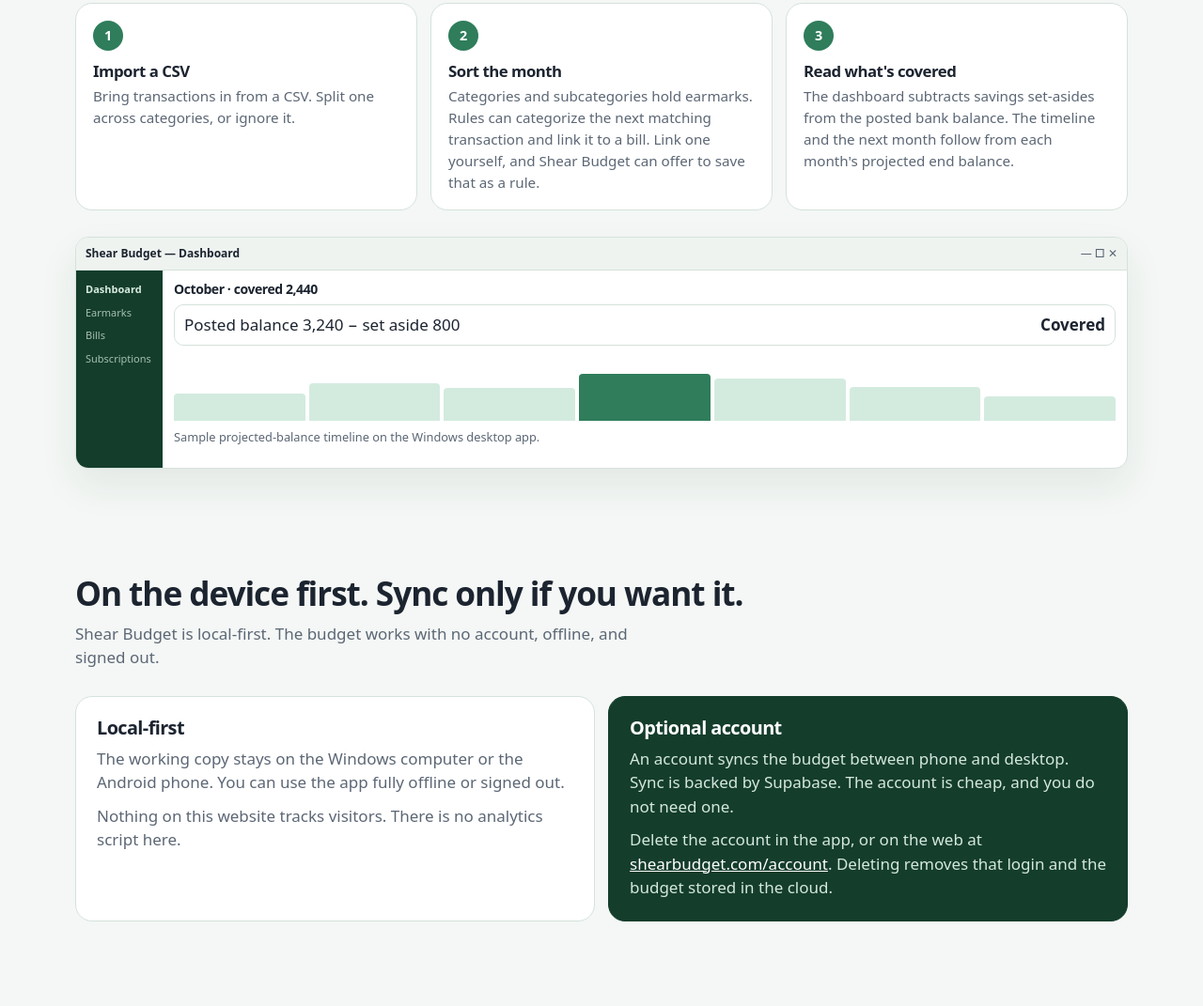
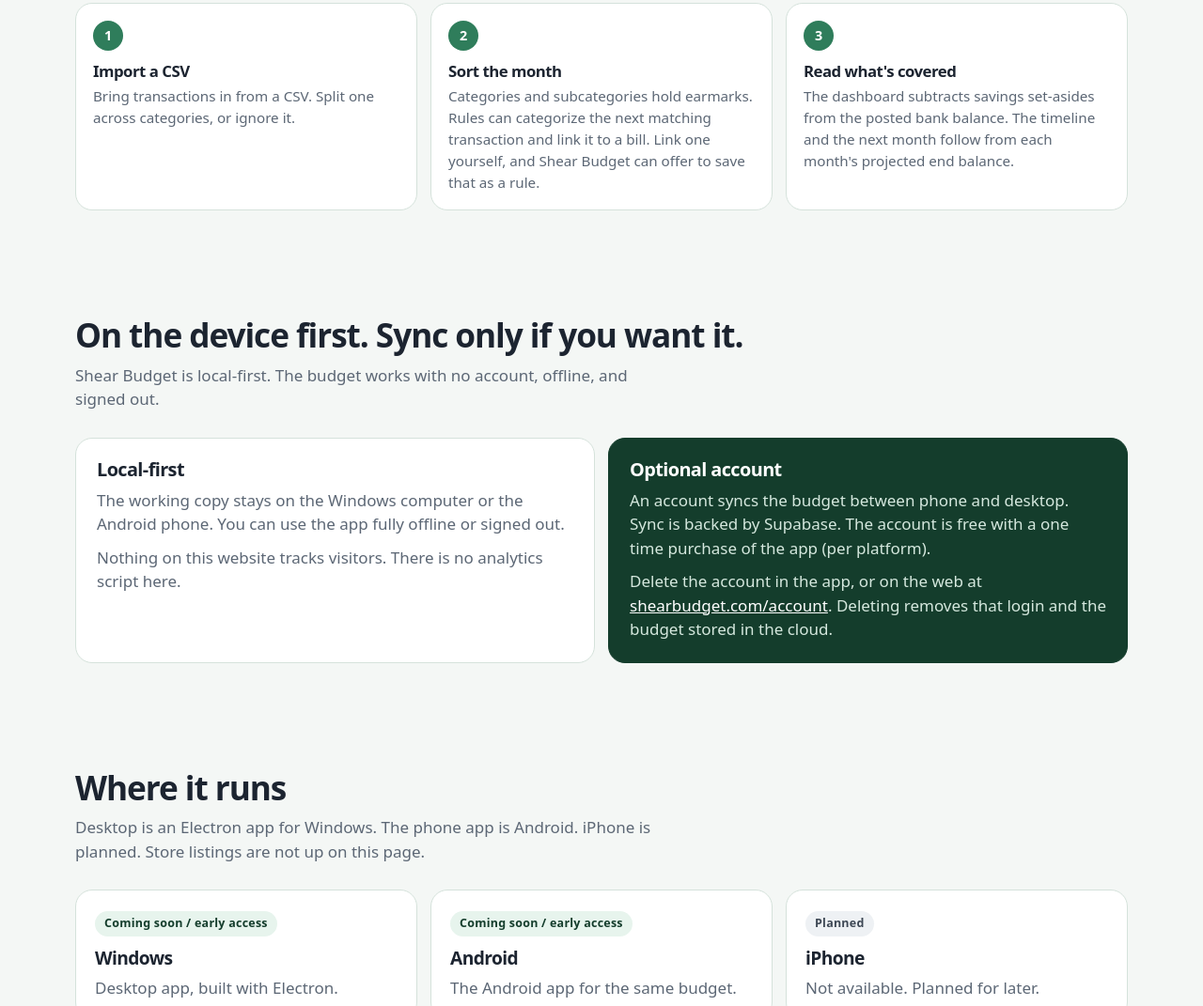
Before and after one commit to Eagle-Butte-Software/shearbudget-web, a website: page site/index.html in a window 1280 px wide. Shown: the part 2580-3651 px from the top of the page at 94% size. Drawn offline with Linux system fonts and the light colour scheme.

Commit message:
removed bad dashboard

```diff
--- a/site/index.html
+++ b/site/index.html
@@ -228,30 +228,7 @@
             <p>The dashboard subtracts savings set-asides from the posted bank balance. The timeline and the next month follow from each month's projected end balance.</p>
           </article>
         </div>
-        <div class="showcase">
-          <div class="window" aria-hidden="true">
-            <div class="window-bar">
-              <span>Shear Budget — Dashboard</span>
-              <span class="window-controls">— □ ✕</span>
-            </div>
-            <div class="window-body">
-              <div class="window-side">
-                <span class="on">Dashboard</span>
-                <span>Earmarks</span>
-                <span>Bills</span>
-                <span>Subscriptions</span>
-              </div>
-              <div class="window-main">
-                <h3>October · covered 2,440</h3>
-                <div class="stat"><span>Posted balance 3,240 − set aside 800</span><strong>Covered</strong></div>
-                <div class="bars" aria-hidden="true">
-                  <i></i><i></i><i></i><i class="on"></i><i></i><i></i><i></i>
-                </div>
-                <p class="caption caption-left">Sample projected-balance timeline on the Windows desktop app.</p>
-              </div>
-            </div>
-          </div>
-        </div>
+
       </div>
     </section>
 
@@ -267,7 +244,7 @@
           </article>
           <article class="panel panel-accent">
             <h3>Optional account</h3>
-            <p>An account syncs the budget between phone and desktop. Sync is backed by Supabase. The account is cheap, and you do not need one.</p>
+            <p>An account syncs the budget between phone and desktop. Sync is backed by Supabase. The account is free with a one time purchase of the app (per platform).</p>
             <p>Delete the account in the app, or on the web at <a href="/account">shearbudget.com/account</a>. Deleting removes that login and the budget stored in the cloud.</p>
           </article>
         </div>
@@ -316,11 +293,11 @@
           </details>
           <details>
             <summary>Can I delete my account?</summary>
-            <p>Yes. Delete it in the app, or on the web at the <a href="/account">account page</a> (<a href="/account">shearbudget.com/account</a>). That deletes the login and the budget stored in the cloud.</p>
+            <p>Yes. Delete it in the app, or on the web at the <a href="/account">account page</a> (<a href="/account">shearbudget.com/account</a>). That deletes the login and the encrypted budget stored in the cloud.</p>
           </details>
           <details>
             <summary>How do transactions get in?</summary>
-            <p>CSV import. You can split a transaction across categories, ignore a transaction, or let a rule categorize it.  With the account and a small subscription fee, you can also import from your bank directly.</p>
+            <p>CSV import. You can split a transaction across categories, ignore a transaction, or let a rule categorize it.  With an account and a small subscription fee, you can also import from your bank directly.</p>
           </details>
           <details>
             <summary>Will a bill be counted twice?</summary>
```
